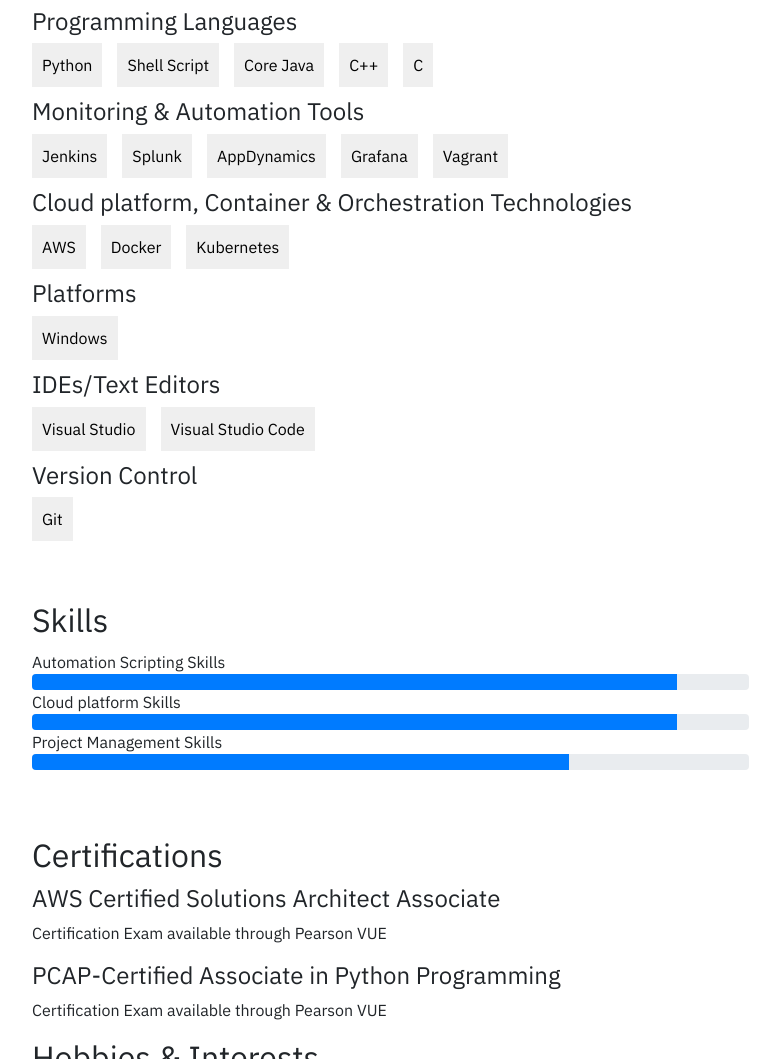
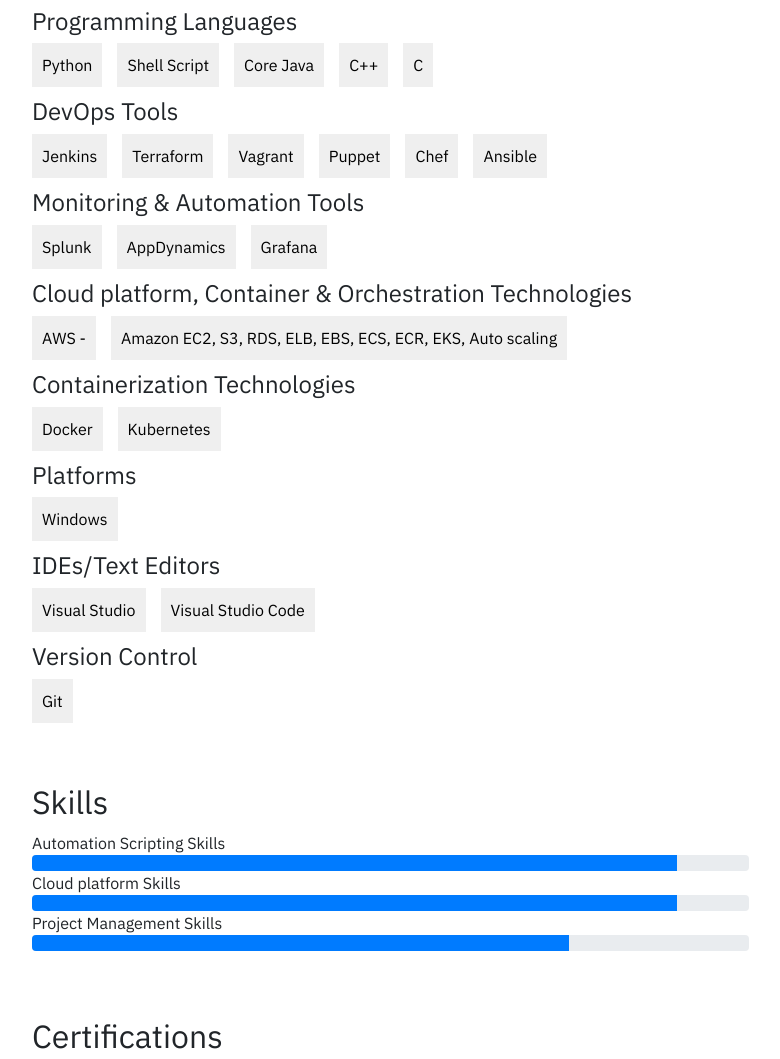
Before and after one commit to aniketdsalve/aniketdsalve.github.io, a plain HTML site: page index.html in a window 1280 px wide. Shown: the part 2174-3233 px from the top of the page, without its empty margins (303-1083 px from the left). Drawn offline with nearby package versions, Linux system fonts and the light colour scheme; a script that the page names is missing.

Commit message:
Update index.html

```diff
--- a/index.html
+++ b/index.html
@@ -178,7 +178,7 @@
                             </div>
                         </div>
                         <p>
-                            My responsibilities are to handle the production releases for EU and MENA region with the cooperate with multiple pods and teams.
+                            My responsibilities are handle the production releases for EU and MENA region with the cooperate with multiple pods and teams.
                             Involving actively in the creation of change orders which helps in documenting the release state and in defining alterations to a construction plan for Production Release
                             Monitoring functionality of the Application on production environment by developing
                             Synthetic Monitoring Script using Python in AppDynamics
@@ -248,19 +248,36 @@
                     </div>
 
                     <div class="resume-info-section-block">
+                        <h4>DevOps Tools</h4>
+                        <ul class="list-unstyled tag-list">
+                            <li>Jenkins</li>
+                            <li>Terraform</li>
+                            <li>Vagrant</li>
+                            <li>Puppet</li>
+                            <li>Chef</li>
+                            <li>Ansible</li>
+                        </ul>
+                    </div>
+
+                    <div class="resume-info-section-block">
                         <h4>Monitoring &amp; Automation Tools</h4>
                         <ul class="list-unstyled tag-list">
-                            <li>Jenkins</li>
                             <li>Splunk</li>
                             <li>AppDynamics</li>
                             <li>Grafana</li>
-                            <li>Vagrant</li>
                         </ul>
                     </div>
                     <div class="resume-info-section-block">
                         <h4>Cloud platform, Container &amp; Orchestration Technologies</h4>
                         <ul class="list-unstyled tag-list">
-                            <li>AWS</li>
+                            <li>AWS - </li> <li> Amazon EC2, S3, RDS, ELB,
+                                EBS, ECS, ECR, EKS, Auto scaling</li>
+                        </ul>
+                    </div>
+
+                    <div class="resume-info-section-block">
+                        <h4>Containerization Technologies</h4>
+                        <ul class="list-unstyled tag-list">
                             <li>Docker</li>
                             <li>Kubernetes</li>
                         </ul>
@@ -326,15 +343,14 @@
 
                 <section class="resume-info-section tools-and-tech">
                     <h2 id="Certifications">Certifications</h2>
-		    <div class="resume-info-section-block">
+                    <div class="resume-info-section-block">
                         <h4>AWS Certified Solutions Architect Associate</h4>
                         <p>Certification Exam available through Pearson VUE
                             </p>
-                    </div>
-                    <div class="resume-info-section-block">
                         <h4>PCAP-Certified Associate in Python Programming</h4>
                         <p>Certification Exam available through Pearson VUE
                             </p>
+
                     </div>
                 </selection>
                 <!--<section class="resume-info-section">
```
